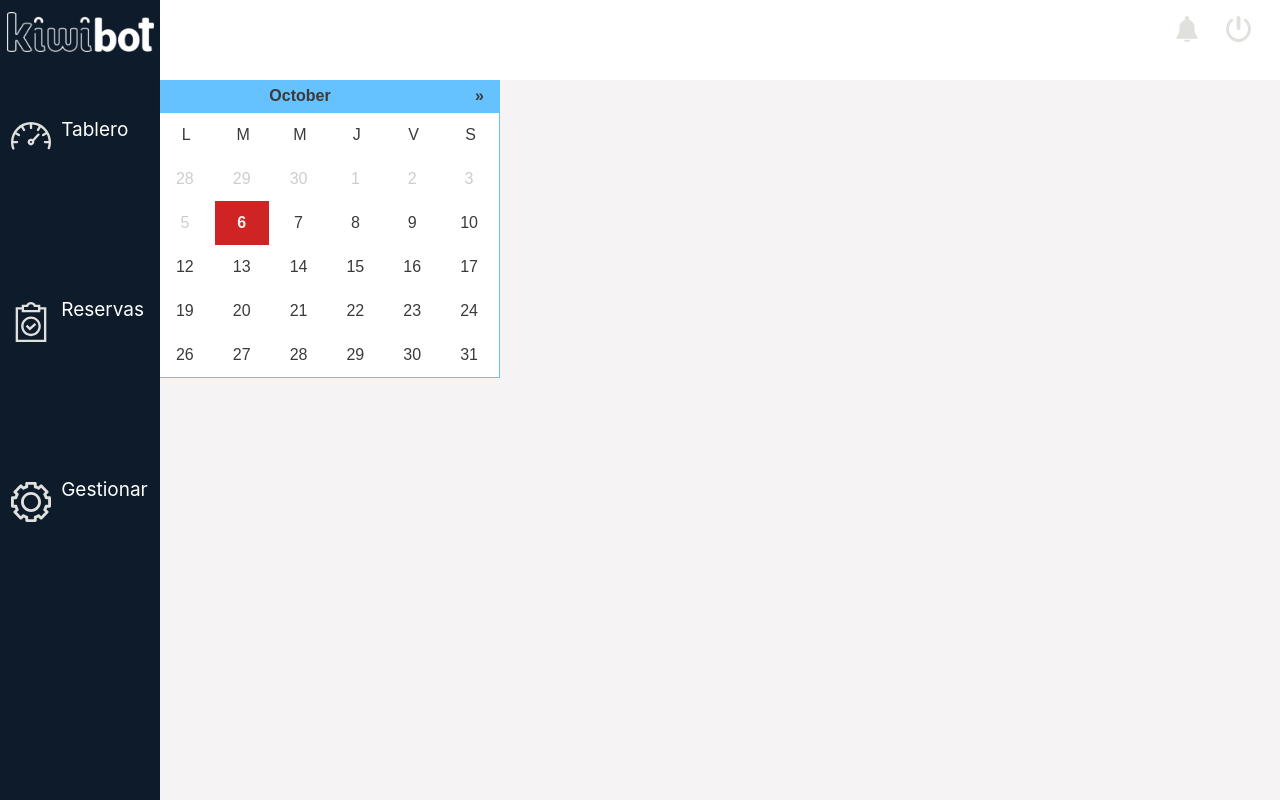
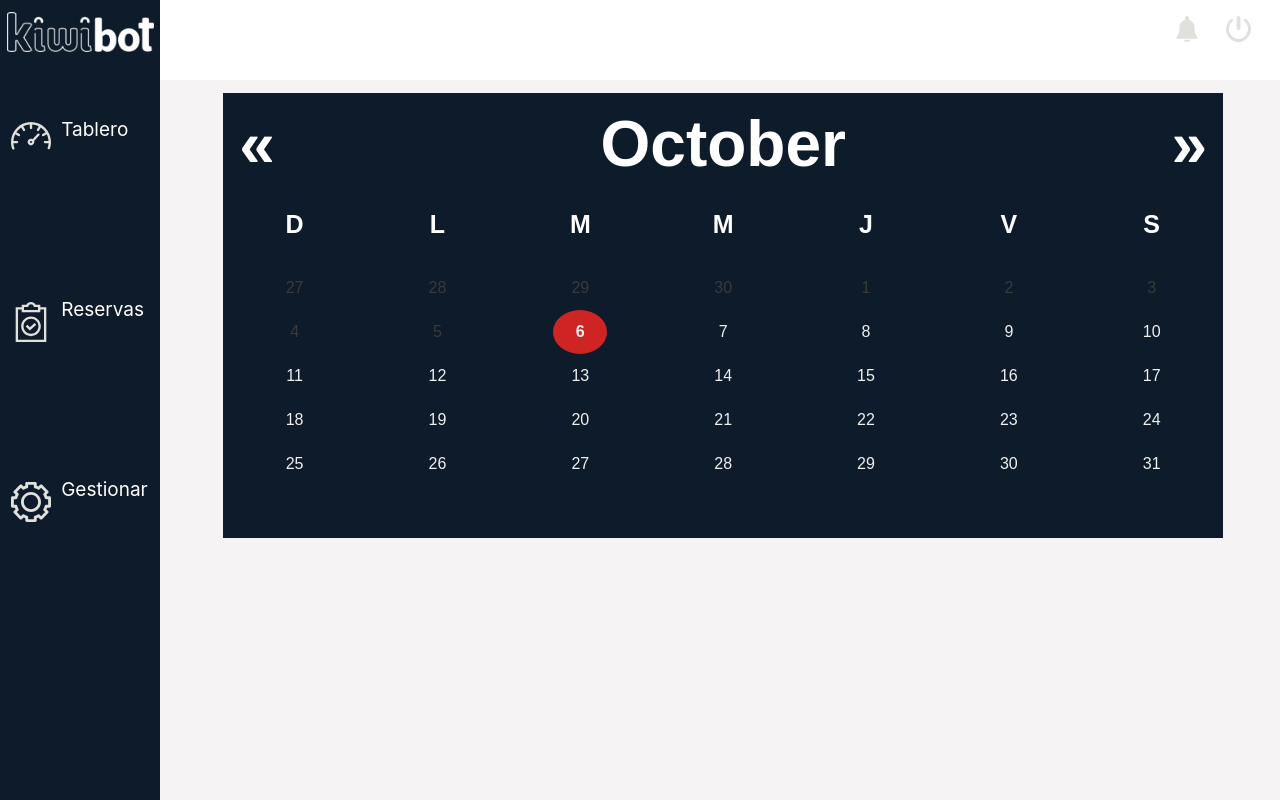
Before and after one commit to andresjjn/KIWI-supervisors-platform, a React (Create React App) app in the folder client/: page /booking in a window 1280 px wide. Built offline with nearby package versions, Linux system fonts and the light colour scheme; a web font is replaced by a local one.

Commit message:
New calendar design and links to the views

```diff
--- a/client/src/App.css
+++ b/client/src/App.css
@@ -83,5 +83,5 @@ body {
   overflow: scroll;
   background-color: #f5f3f3;
   /* color: #d6d6d6; */
-  padding: 0px 100px;
+  padding: 1vw 1vw 1vw 14vw;
 }
--- a/client/src/Components/Statefull/Calendar/Calendar.css
+++ b/client/src/Components/Statefull/Calendar/Calendar.css
@@ -1,90 +1,122 @@
+.calendarView {
+  display: flex;
+  justify-content: center;
+}
 .calendar {
   box-sizing: border-box;
   font-size: 1rem;
-  max-width: 400px;
+  max-width: 1000px;
+  width: 80vw;
 }
 
 .calendar .header {
-  background-color: var(--light-blue);
   text-align: center;
-  min-height: 2rem;
+  min-height: 7vw;
   line-height: 2rem;
   color: var(--black);
-  font-family: var(--font-book);
+  font-family: sans-serif;
   font-weight: 700;
   display: flex;
+  background-color: #0d1b2a;
+  color: white;
+  font-size: 5vw;
+  align-items: center;
+  justify-content: space-between;
+  padding: 2vw 0px 1vw 0px;
 }
 
 .calendar .day-names {
   display: flex;
   flex-wrap: wrap;
-  max-width: 1000px;
-  margin: 0 auto;
+  margin: 0;
   align-items: center;
-}
+  padding: 20px 0px;
+  }
 
 .calendar .body {
-  border: 1px solid var(--light-blue);
+  display: flex;
+  flex-direction: column;
+  padding: 0vw 0px 4vw 0px;
+  background-color: #0d1b2a;
 }
 
 .calendar .header .previous {
-  flex: 1;
+
   text-align: left;
   margin-left: 1rem;
 }
 
 .calendar .header .next {
-  flex: 1;
+
   text-align: right;
   margin-right: 1rem;
 }
+.calendar .header .next:hover, .previous:hover {
+  color: rgba(255, 255, 255, 1);
+  box-shadow: 0 4px 16px rgba(49, 138, 172, 1);
+  transition: all 0.2s ease;
+}
 
-.calendar .week {
-  background-color: white;
+.calendar .nameDay {
+  background-color: #0d1b2a;
+  color: rgba(209, 9, 9, 0.849);
   width: calc(100% / 7);
   height: 44px;
   line-height: 44px;
   text-align: center;
   text-transform: uppercase;
   color: var(--black);
-  font-weight: 400;
+  font-size: 25px;
+  font-weight: 900;
 }
-.calendar .week div {
+.calendar .nameDay div {
   width: 100%;
+}
+
+.calendar .nameDay p {
+  color: white;
+}
+
+.calendar .week {
+  display: flex;
 }
 
 .calendar .day {
   position: relative;
   width: calc(100% / 7);
   height: 44px;
-  display: inline-block;
-  background-color: white;
+  display: flex;
+  background-color: #0d1b2a;
   padding: 0;
   margin: 0;
   box-sizing: border-box;
   z-index: 1;
   text-align: center;
+  flex-direction: row;
+  justify-content: center;
 }
 
 .calendar .day div {
   width: 54px;
   height: 44px;
   position: relative;
-  color: var(--black);
+  color: var(--white);
   z-index: 100;
   line-height: 44px;
 }
 
 .calendar .day div.before {
-  color: var(--grey);
+  color: var(--black);
 }
 
 .calendar .day div.selected {
   background-color: var(--red);
   color: var(--white);
   font-weight: bold;
+  border-radius: 50%;
 }
 
 .calendar .day div.today {
-  background-color: var(--grey);
+  background-color: rgb(7, 40, 224);
+  border-radius: 50%;
 }
--- a/client/src/Components/Statefull/Calendar/Calendar.jsx
+++ b/client/src/Components/Statefull/Calendar/Calendar.jsx
@@ -12,16 +12,17 @@ export default function Calendar({ value, onChange }) {
     }, [value]);
 
     return (
+        <div className="calendarView">
             <div className="calendar">
                 <Header value={value} setValue={onChange} />
                 <div className="body">
                     <div className="day-names">
                         {["D", "L", "M", "M", "J", "V", "S"].map((d) => (
-                        <div className="week">{d}</div>
+                            <div className="nameDay"><p>{d}</p></div>
                         ))}
                     </div>
                     {calendar.map((week) => (
-                    <div>
+                        <div className="week">
                             {week.map((day) => (
                                 <div
                                     className="day"
@@ -38,5 +39,6 @@ export default function Calendar({ value, onChange }) {
                     ))}
                 </div>
             </div>
+        </div>
     );
 }
--- a/client/src/Components/Statefull/NavBar.jsx
+++ b/client/src/Components/Statefull/NavBar.jsx
@@ -26,9 +26,9 @@ export default class Navbar extends Component {
             <div className='navbar'>
                 <div onMouseEnter={() => this.changeDimension()} onMouseLeave={() => this.changeDimension()} className={this.state.cName}>
                     <Logo cName={this.state.cName} />
-                    <NavItem className={this.state.cName} icon={DashboardIcon} text={this.state.isOpen && 'Tablero'}/>
-                    <NavItem className={this.state.cName} icon={BookingIcon} text={this.state.isOpen && 'Reservas'} />
-                    <NavItem className={this.state.cName} icon={SettingsIcon} text={this.state.isOpen && 'Gestionar '} />
+                    <NavItem link="/" className={this.state.cName} icon={DashboardIcon} text={this.state.isOpen && 'Tablero'}/>
+                    <NavItem link="/booking" className={this.state.cName} icon={BookingIcon} text={this.state.isOpen && 'Reservas'} />
+                    <NavItem link="/settings" className={this.state.cName} icon={SettingsIcon} text={this.state.isOpen && 'Gestionar '} />
                 </div>
             </div>
         )
--- a/client/src/Components/Statefull/Settings/Settings.css
+++ b/client/src/Components/Statefull/Settings/Settings.css
@@ -33,6 +33,7 @@
     margin: 15px;
     font-size: 20px;
     font-weight: 900px;
+    outline: none;
 }
 .settingsView button:hover {
     color: rgba(255, 255, 255, 1);
--- a/client/src/Components/Stateless/NavItem.js
+++ b/client/src/Components/Stateless/NavItem.js
@@ -3,11 +3,11 @@ import "./NavItem.css";
 
 export default function Dashboard(props) {
   return (
-    <div className={"nav_item_" + props.className}>
+    <a href={props.link} className={"nav_item_" + props.className}>
       <img className={"icon_" + props.className} src={props.icon} alt=""></img>
       <div className={"text_" + props.className}>
         <p>{props.text}</p>
       </div>
-    </div>
+    </a>
   );
 }
```
Also changed, not shown: client/src/Components/Statefull/Calendar/Formulario.jsx (added). Lines whose indentation alone changed are shown as unchanged.
